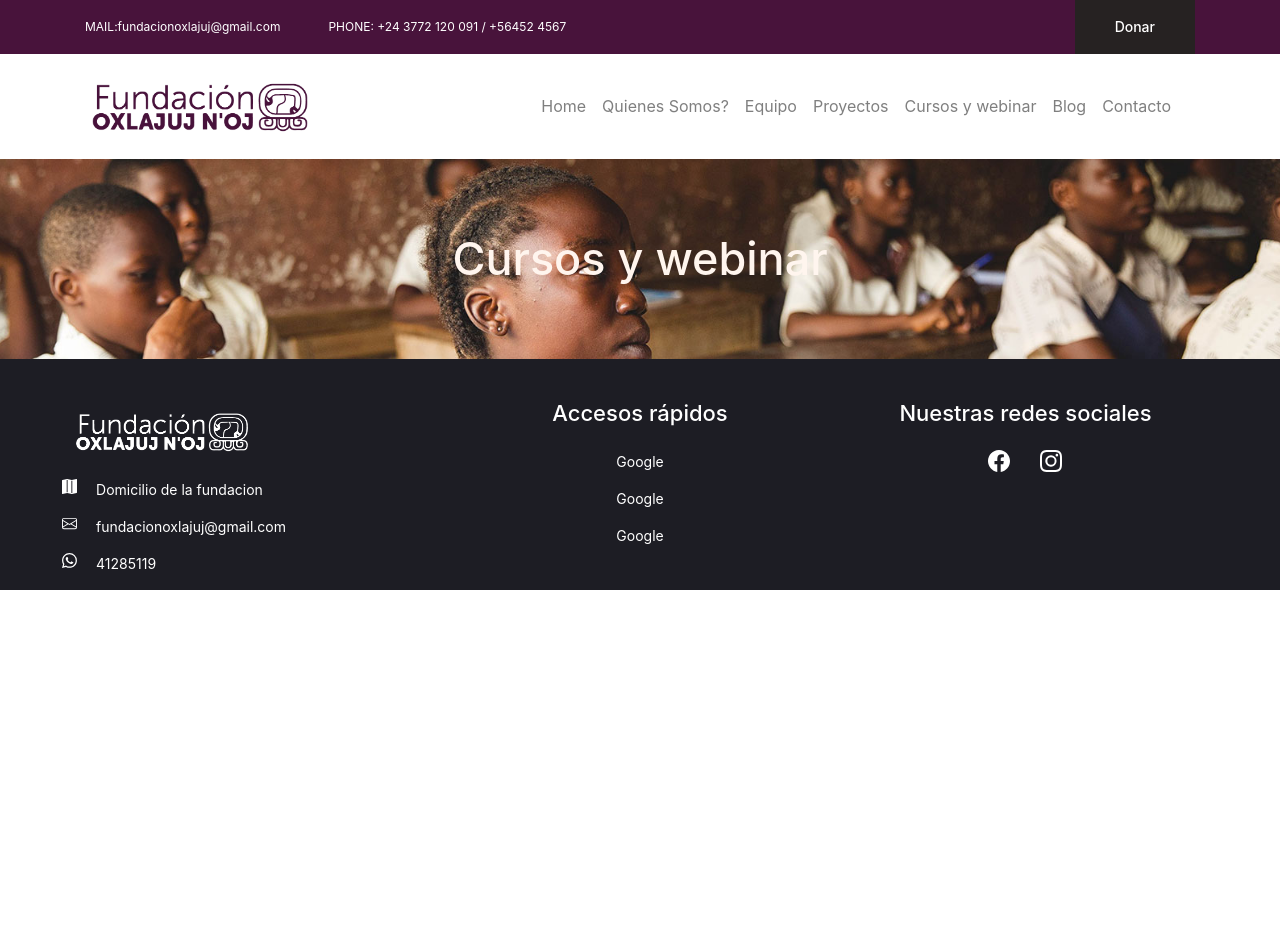
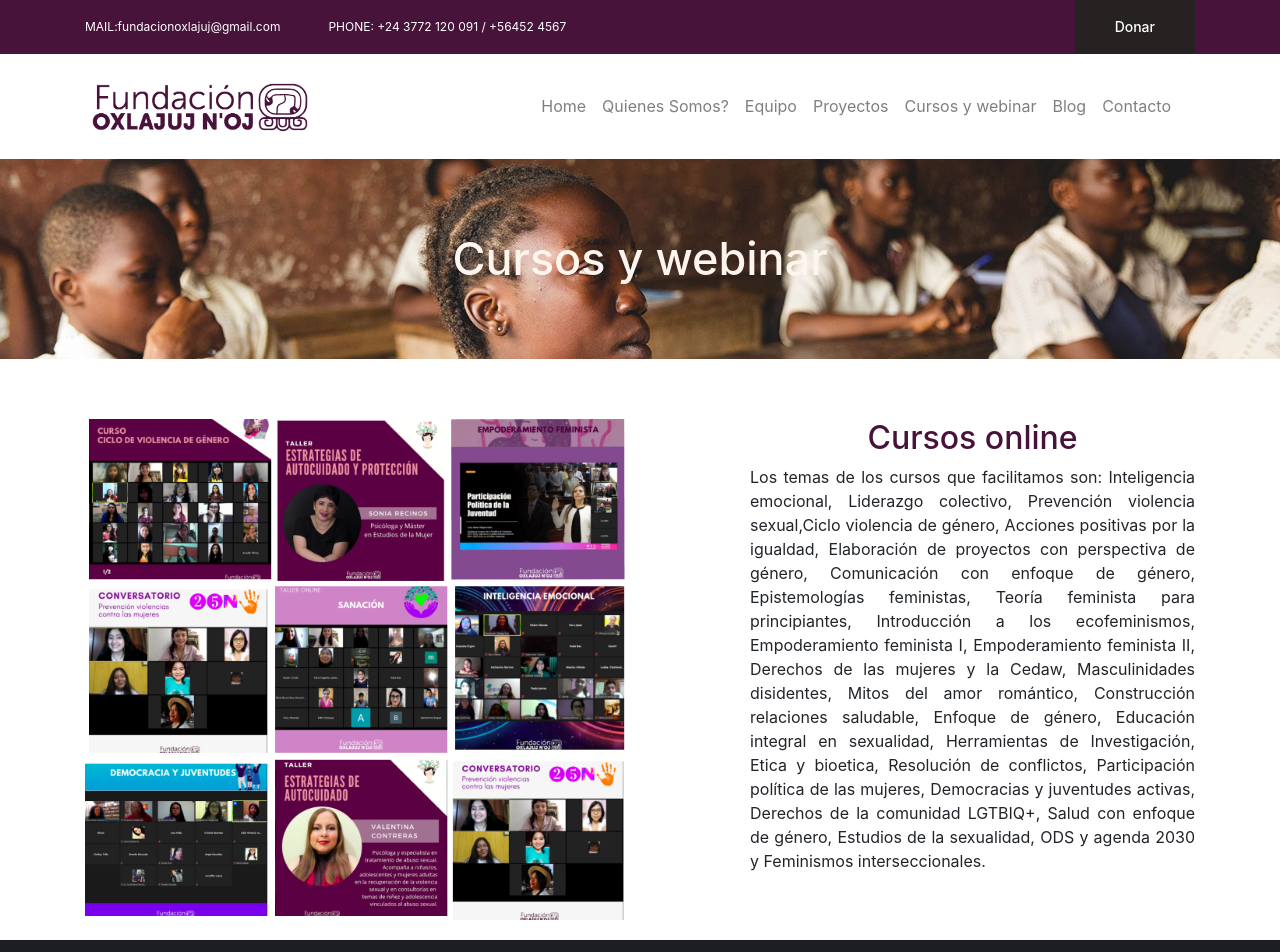
Before and after one commit to Ada-IT/ppi-web-oxlajuj, a Next.js app: page /cursos in a window 1280 px wide. Shown: the top 952 px of the page. Before the commit the page ends 800 px from the top, so only its background shows below. Built offline with nearby package versions, Linux system fonts and the light colour scheme.

Commit message:
se agrega contenido de cursos online y se da estilo

```diff
--- /dev/null
+++ b/components/coursesOnline/CoursesOnline.jsx
@@ -0,0 +1,42 @@
+import React from "react";
+import style from "./CoursesOnline.module.css";
+
+const CoursesOnline = () => {
+  return (
+    <div className={style.container}>
+      <div className='container'>
+        <div className='row'>
+          <div className='col-lg-6 col-md-12 img-programa'>
+            <img
+              src='images/collage.png'
+              className={style.cursosImg}
+              alt='cursos-online'
+            />
+          </div>
+          <div className='offset-lg-1 col-lg-5 col-md-12 text-programa'>
+            <h2 className={style.title}>Cursos online</h2>
+            <p className={style.paragraph}>
+              Los temas de los cursos que facilitamos son: Inteligencia
+              emocional, Liderazgo colectivo, Prevención violencia sexual,Ciclo
+              violencia de género, Acciones positivas por la igualdad,
+              Elaboración de proyectos con perspectiva de género, Comunicación
+              con enfoque de género, Epistemologías feministas, Teoría feminista
+              para principiantes, Introducción a los ecofeminismos,
+              Empoderamiento feminista I, Empoderamiento feminista II, Derechos
+              de las mujeres y la Cedaw, Masculinidades disidentes, Mitos del
+              amor romántico, Construcción relaciones saludable, Enfoque de
+              género, Educación integral en sexualidad, Herramientas de
+              Investigación, Etica y bioetica, Resolución de conflictos,
+              Participación política de las mujeres, Democracias y juventudes
+              activas, Derechos de la comunidad LGTBIQ+, Salud con enfoque de
+              género, Estudios de la sexualidad, ODS y agenda 2030 y Feminismos
+              interseccionales.
+            </p>
+          </div>
+        </div>
+      </div>
+    </div>
+  );
+};
+
+export default CoursesOnline;
--- /dev/null
+++ b/components/coursesOnline/CoursesOnline.module.css
@@ -0,0 +1,15 @@
+.cursosImg {
+  height: auto;
+  margin-bottom: 20px;
+  max-width: 100%;
+}
+.title {
+  color: var(--color-primary);
+  text-align: center;
+}
+.container {
+  margin-top: 60px;
+}
+.paragraph {
+  text-align: justify;
+}
--- a/pages/cursos.jsx
+++ b/pages/cursos.jsx
@@ -1,9 +1,11 @@
 import Hero from "../components/hero/Hero";
+import CoursesOnline from "../components/coursesOnline/CoursesOnline";
 
 const Courses = () => {
   return (
     <>
       <Hero />
+      <CoursesOnline />
     </>
   );
 };
```
Also changed, not shown: public/images/collage.png (added).
